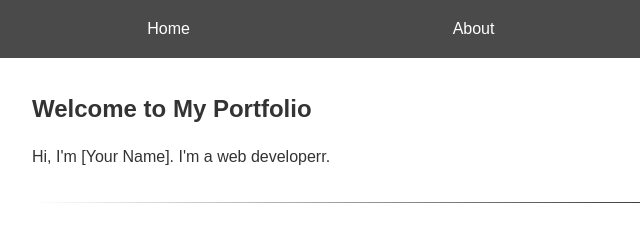
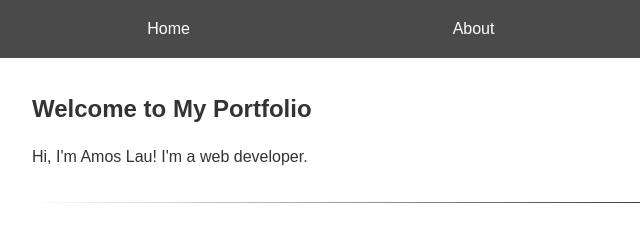
Before and after one commit to famsssss/famsssss.github.io, a website: page index.html in a window 1280 px wide. Shown: the top 232 px of the page, 0-640 px from the left. Drawn offline with Linux system fonts and the light colour scheme.

Commit message:
add name

```diff
--- a/index.html
+++ b/index.html
@@ -21,7 +21,7 @@
     <main>
         <section id="home">
             <h1>Welcome to My Portfolio</h1>
-            <p>Hi, I'm [Your Name]. I'm a web developerr.</p>
+            <p>Hi, I'm Amos Lau! I'm a web developer.</p>
         </section>
 
         <hr class="section-divider">
```
